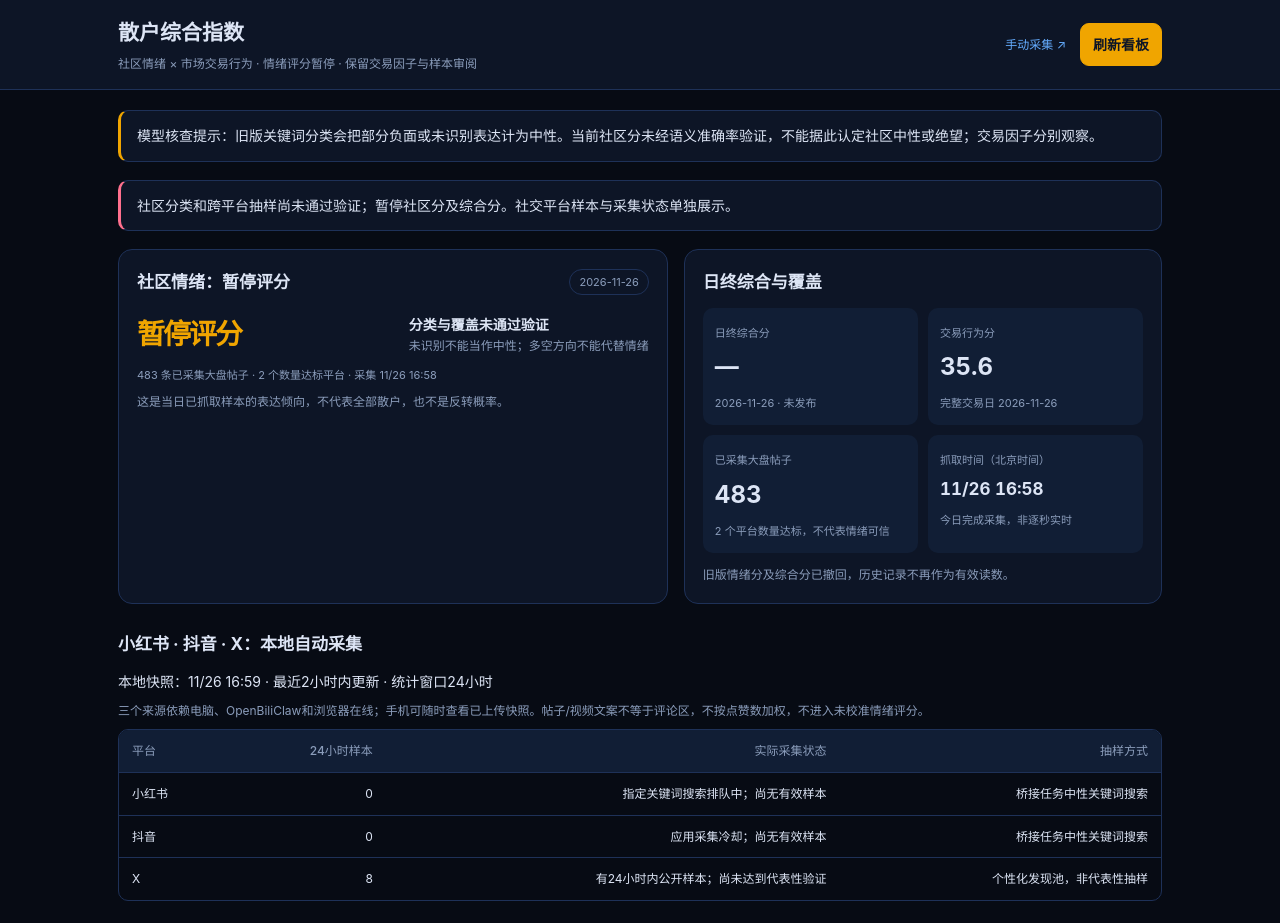
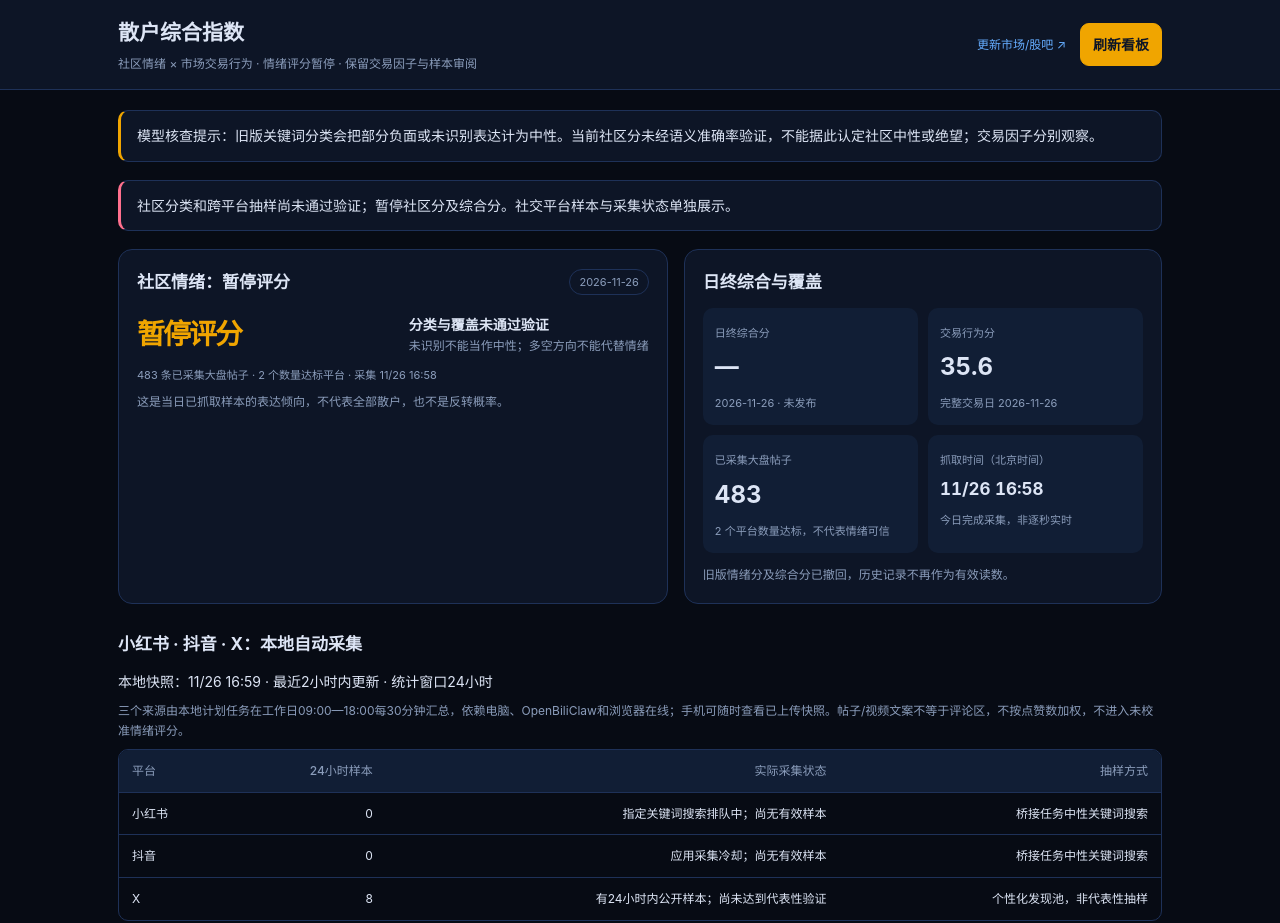
Before and after one commit to mux4457986479-commits/a-share-retail-index, a plain HTML site: page index.html in a window 1280 px wide. Shown: the top 923 px of the page. Drawn offline with Linux system fonts and the light colour scheme.

Commit message:
Clarify local social collection schedule and privacy scope

```diff
--- a/index.html
+++ b/index.html
@@ -9,7 +9,7 @@
 .range,.scale{display:none}</style>
 </head>
 <body>
-<header class="header"><div class="head"><div><h1>散户综合指数</h1><div class="meta">社区情绪 × 市场交易行为 · 情绪评分暂停 · 保留交易因子与样本审阅</div></div><nav class="nav"><a id="runLink" href="https://github.com/mux4457986479-commits/a-share-retail-index/actions/workflows/update-retail.yml" target="_blank" rel="noreferrer">手动采集 ↗</a><button class="primary" id="reload">刷新看板</button></nav></div></header>
+<header class="header"><div class="head"><div><h1>散户综合指数</h1><div class="meta">社区情绪 × 市场交易行为 · 情绪评分暂停 · 保留交易因子与样本审阅</div></div><nav class="nav"><a id="runLink" href="https://github.com/mux4457986479-commits/a-share-retail-index/actions/workflows/update-retail.yml" target="_blank" rel="noreferrer">更新市场/股吧 ↗</a><button class="primary" id="reload">刷新看板</button></nav></div></header>
 <main class="wrap"><div class="notice">模型核查提示：旧版关键词分类会把部分负面或未识别表达计为中性。当前社区分未经语义准确率验证，不能据此认定社区中性或绝望；交易因子分别观察。</div>
 <div id="notice" class="notice" role="status" aria-live="polite">正在读取云端快照…</div>
 <section class="hero" aria-label="散户指数总览"><div class="card"><div class="topic-top"><h2>社区情绪：暂停评分</h2><span class="pill" id="todayDate">—</span></div><div class="hero-score"><strong class="score" id="community">—</strong><div><strong id="communityLabel">等待数据</strong><div class="meta">未识别不能当作中性；多空方向不能代替情绪</div></div></div><div class="range"><i class="needle" id="needle" hidden></i></div><div class="scale"><span>极度悲观</span><span>中性</span><span>极度乐观</span></div><div class="dates" id="communityInfo"></div><p class="muted">这是当日已抓取样本的表达倾向，不代表全部散户，也不是反转概率。</p></div>
@@ -37,7 +37,7 @@ function renderQuality(){
  let urls=new Set(['www.xiaohongshu.com','xiaohongshu.com','www.douyin.com','douyin.com','x.com','www.x.com','twitter.com','www.twitter.com']);
  let excerpts=(ss.posts||[]).slice(0,12).map(p=>{let u;try{let q=new URL(p.url);if(q.protocol==='https:'&&urls.has(q.hostname)&&!q.search)u=q.href}catch{}return `<article class="post"><div class="meta">${esc(p.platform)} · 发布 ${clock(p.published_at)} · ${esc(p.sampling_basis)}</div><p>${esc(p.text)}</p>${u?`<a href="${esc(u)}" target="_blank" rel="noreferrer">公开出处 ↗</a>`:''}</article>`}).join('');
  let rs=(DATA.intraday_channels||[]).filter(r=>r.topic==='大盘');
- $('quality').innerHTML='<div class="section-head"><h2>小红书 · 抖音 · X：本地自动采集</h2></div>'+`<p>本地快照：${clock(ss.collected_at)} · ${stale?'未连接或超过2小时未更新':'最近2小时内更新'} · 统计窗口24小时</p><p class="meta">三个来源依赖电脑、OpenBiliClaw和浏览器在线；手机可随时查看已上传快照。帖子/视频文案不等于评论区，不按点赞数加权，不进入未校准情绪评分。</p><div class="tablebox"><table><thead><tr><th>平台</th><th>24小时样本</th><th>实际采集状态</th><th>抽样方式</th></tr></thead><tbody>${items}</tbody></table></div><div class="rows" style="margin-top:12px">${excerpts}</div>`+'<h3 style="margin-top:20px">旧股吧规则漏判诊断</h3><p class="meta">未识别/混合不是中性。以下方向命中不是悲观率或恐慌率。</p><div class="tablebox"><table><thead><tr><th>平台</th><th>帖子</th><th>偏多命中</th><th>偏空命中</th><th>未识别/混合</th><th>方向命中率</th></tr></thead><tbody>'+rs.map(r=>`<tr><td>${esc(labels[r.platform]||r.platform)}</td><td>${r.n}</td><td>${r.bull}</td><td>${r.bear}</td><td>${r.n-r.bull-r.bear}</td><td>${num(100*(r.bull+r.bear)/r.n)}%</td></tr>`).join('')+'</tbody></table></div>';
+ $('quality').innerHTML='<div class="section-head"><h2>小红书 · 抖音 · X：本地自动采集</h2></div>'+`<p>本地快照：${clock(ss.collected_at)} · ${stale?'未连接或超过2小时未更新':'最近2小时内更新'} · 统计窗口24小时</p><p class="meta">三个来源由本地计划任务在工作日09:00—18:00每30分钟汇总，依赖电脑、OpenBiliClaw和浏览器在线；手机可随时查看已上传快照。帖子/视频文案不等于评论区，不按点赞数加权，不进入未校准情绪评分。</p><div class="tablebox"><table><thead><tr><th>平台</th><th>24小时样本</th><th>实际采集状态</th><th>抽样方式</th></tr></thead><tbody>${items}</tbody></table></div><div class="rows" style="margin-top:12px">${excerpts}</div>`+'<h3 style="margin-top:20px">旧股吧规则漏判诊断</h3><p class="meta">未识别/混合不是中性。以下方向命中不是悲观率或恐慌率。</p><div class="tablebox"><table><thead><tr><th>平台</th><th>帖子</th><th>偏多命中</th><th>偏空命中</th><th>未识别/混合</th><th>方向命中率</th></tr></thead><tbody>'+rs.map(r=>`<tr><td>${esc(labels[r.platform]||r.platform)}</td><td>${r.n}</td><td>${r.bull}</td><td>${r.bear}</td><td>${r.n-r.bull-r.bear}</td><td>${num(100*(r.bull+r.bear)/r.n)}%</td></tr>`).join('')+'</tbody></table></div>';
 }
 let DATA=null,page=0;const $=id=>document.getElementById(id),num=(v,d=1)=>v==null||!Number.isFinite(Number(v))?'—':Number(v).toFixed(d),esc=v=>String(v??'').replace(/[&<>"']/g,m=>({'&':'&amp;','<':'&lt;','>':'&gt;','"':'&quot;',"'":'&#39;'}[m])),labels={eastmoney:'东方财富',taoguba:'淘股吧',sina:'新浪',NGA:'NGA手工导入','小红书':'小红书手工导入'};
 const cnDate=()=>new Intl.DateTimeFormat('sv-SE',{timeZone:'Asia/Shanghai'}).format(new Date());
```
Also changed, not shown: 1 other file.
